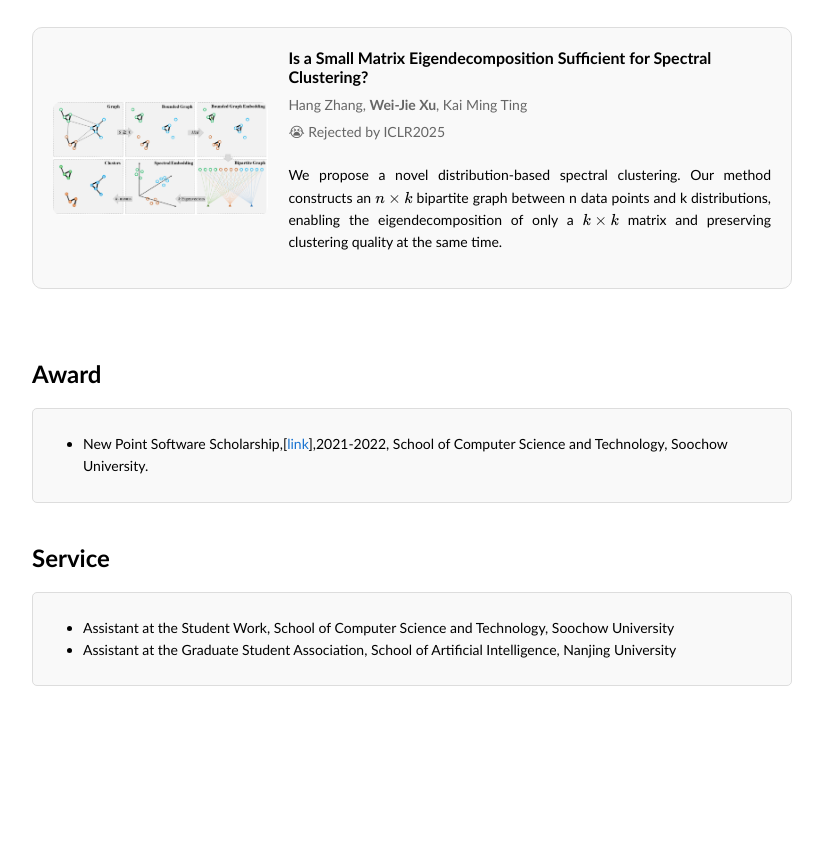
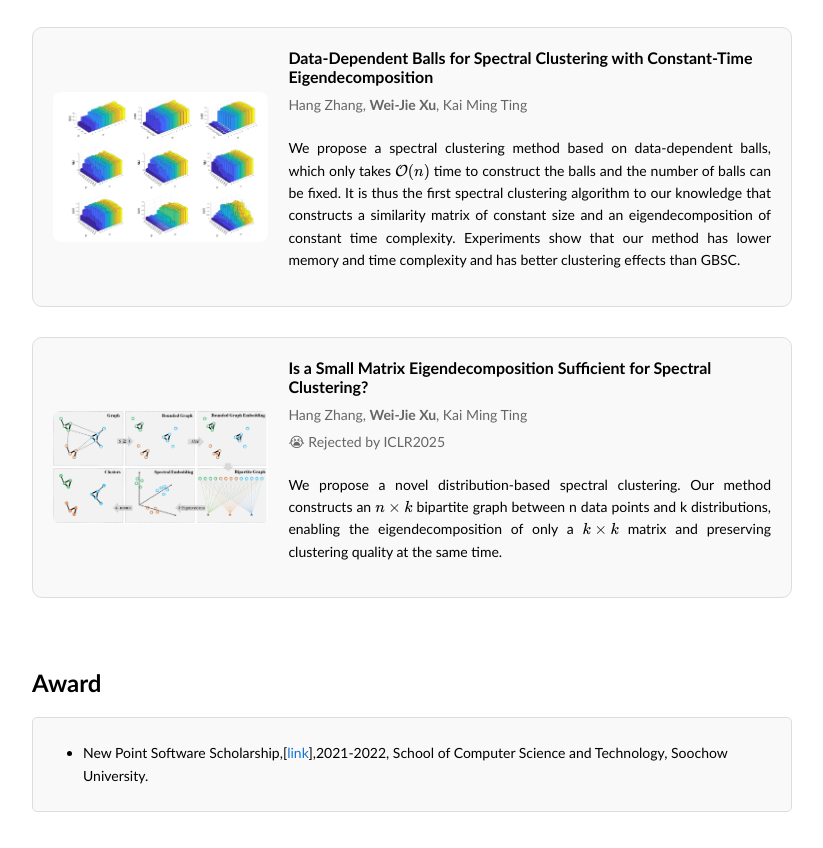
Before and after one commit to vejaxu/vejaxu.github.io, a plain HTML site: page index.html in a window 1280 px wide. Shown: the part 1140-1988 px from the top of the page, without its empty margins (228-1051 px from the left). Before the commit the page ends 1854 px from the top, so only its background shows below. Drawn offline with nearby package versions, Linux system fonts and the light colour scheme; some packages are replaced by stand-ins of ours.

Commit message:
add paper DDB_SC

```diff
--- a/index.html
+++ b/index.html
@@ -107,6 +107,25 @@
 
               <div class="paper-container">
                 <div class="paper-image">
+                  <img src="images/DDB_SC.png" alt="DDB_SC Paper Image">
+                </div>
+                <div class="paper-info">
+                  <div class="paper-title">
+                    Data-Dependent Balls for Spectral Clustering with Constant-Time Eigendecomposition
+                  </div>
+                  <div class="paper-authors">
+                    Hang Zhang, <strong>Wei-Jie Xu</strong>, Kai Ming Ting
+                  </div>
+                  <p class="paper-abstract">
+                    We propose a spectral clustering method based on data-dependent balls, which only takes \(\mathcal{O}(n)\) time to construct the balls and the number of balls can be fixed.
+                    It is thus the first spectral clustering algorithm to our knowledge that constructs a similarity matrix of constant size and an eigendecomposition of constant time complexity.
+                    Experiments show that our method has lower memory and time complexity and has better clustering effects than GBSC.
+                  </p>
+                </div>
+              </div>
+
+              <div class="paper-container">
+                <div class="paper-image">
                   <img src="images/D-SPEC.png" alt="D-SPEC Paper Image">
                 </div>
                 <div class="paper-info">
```
Also changed, not shown: images/DDB_SC.png (added).
